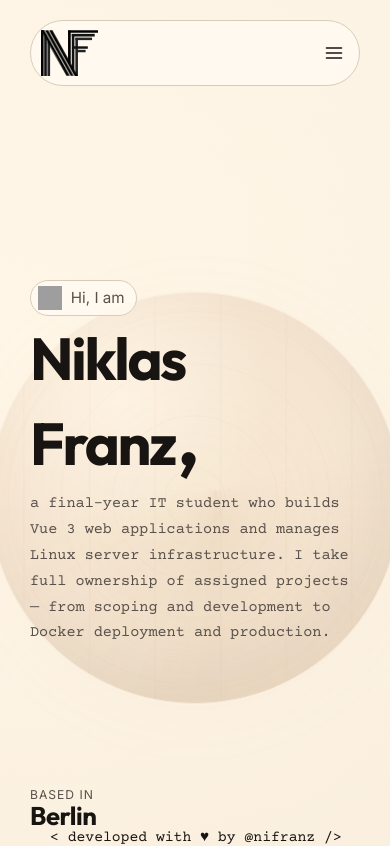
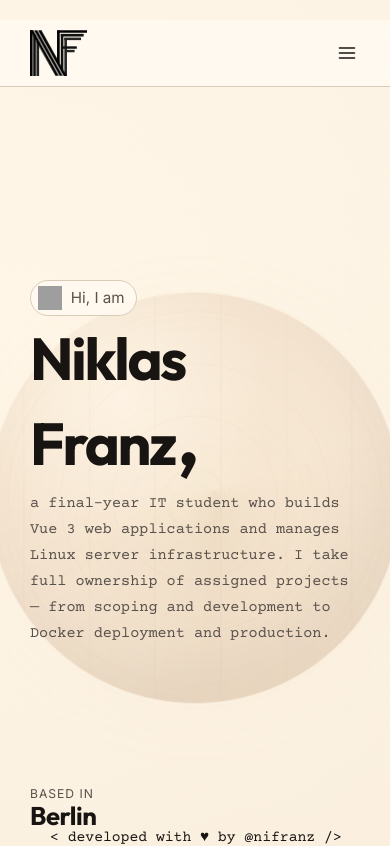
Before and after one commit to nifranz/homepage, a Vue app: page / in a window 390 px wide. Shown: the top 846 px of the page. Built offline with nearby package versions, Linux system fonts and the light colour scheme; grey boxes are pictures that could not be loaded.

Commit message:
feat: full-width mobile header bar with hamburger menu

```diff
--- a/src/style.css
+++ b/src/style.css
@@ -1407,13 +1407,14 @@ main {
 
 @media (max-width: 700px) {
   .site-header {
-    top: 0.55rem;
-    margin-inline: 0;
+    top: 0;
+    margin-inline: -30px;
+    padding: 0.6rem 30px;
     background: color-mix(in srgb, var(--bg-soft), transparent 20%);
     backdrop-filter: blur(10px);
-    border: 1px solid var(--line);
-    border-radius: 999px;
-    padding: 0.55rem 0.75rem 0.55rem 0.6rem;
+    border: none;
+    border-bottom: 1px solid var(--line);
+    border-radius: 0;
   }
 
   .site-logo {
@@ -1427,13 +1428,15 @@ main {
   .topbar {
     display: none;
     position: absolute;
-    top: calc(100% + 0.5rem);
+    top: 100%;
     left: 0;
     right: 0;
     width: auto;
     margin-left: 0;
-    border-radius: 16px;
-    padding: 0.75rem 1rem;
+    border-radius: 0;
+    border: none;
+    border-bottom: 1px solid var(--line);
+    padding: 0.75rem 30px 1rem;
     flex-direction: column;
     align-items: flex-start;
   }
```
